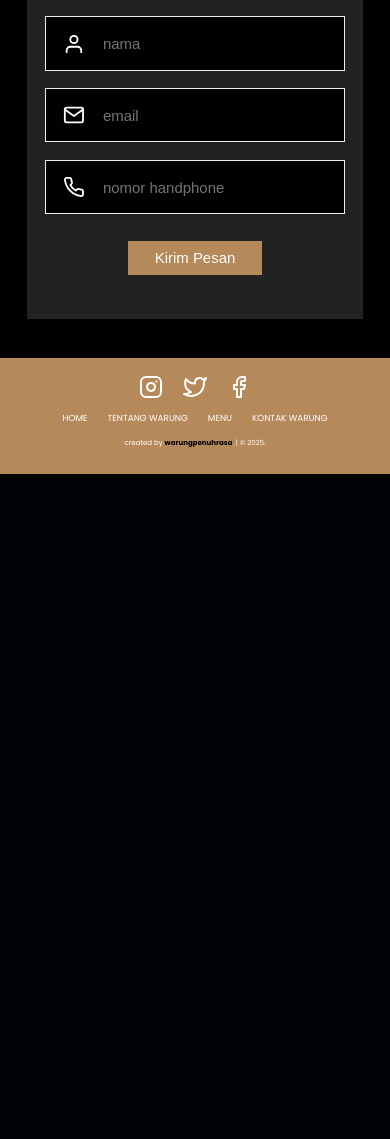
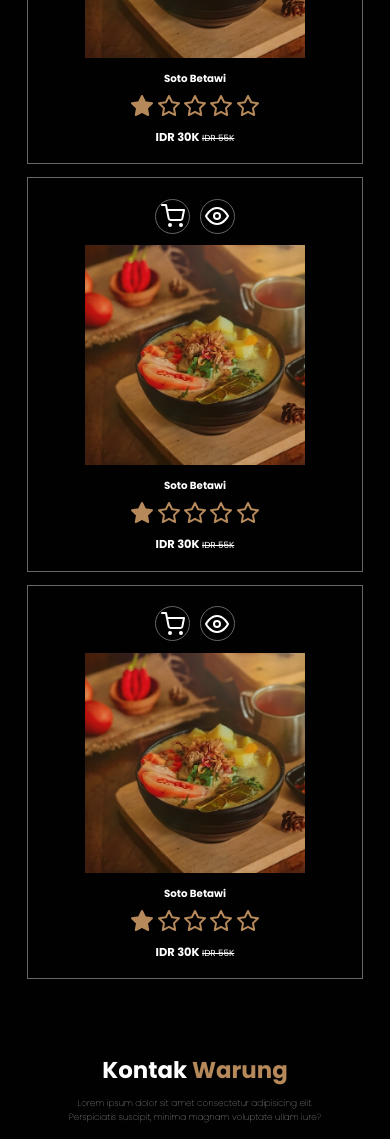
Before and after one commit to pjwarung01/warung-penuh-rasa, a PHP site: page / in a window 390 px wide. Shown: the part 3505-4644 px from the top of the page. Before the commit the page ends 3979 px from the top, so only its background shows below. Run offline with PHP 8.4, Linux system fonts and the light colour scheme.

Commit message:
menambah fitur search dan shopping cart

```diff
--- a/css/style.css
+++ b/css/style.css
@@ -153,12 +238,14 @@ body {
 /* About Section */
 .about,
 .menu,
+.products,
 .contact {
   padding: 7rem 7% 1.4rem;
 }
 
 .about h2,
 .menu h2,
+.products h2,
 .contact h2 {
   text-align: center;
   font-size: 2.6rem;
@@ -167,6 +254,7 @@ body {
 
 .about h2 span,
 .menu h2 span,
+.products h2 span,
 .contact h2 span {
   color: var(--primary);
 }
@@ -207,6 +295,7 @@ body {
   margin-bottom: 1rem;
 }
 .menu p,
+.products p,
 .contact p {
   text-align: center;
   max-width: 30rem;
@@ -235,6 +324,76 @@ body {
 
 .menu .row .menu-card .menu-card-title {
   margin: 1rem auto 0.5rem;
+}
+
+/* Products Section */
+.products .row {
+  display: grid;
+  grid-template-columns: repeat(auto-fit, minmax(30rem, 1fr));
+  gap: 1.5rem;
+  margin-top: 4rem;
+}
+
+.products .product-card {
+  text-align: center;
+  border: 1px solid #666;
+  padding: 2rem;
+}
+
+.products .product-icons {
+  display: flex;
+  justify-content: center;
+  gap: 0.5rem;
+}
+
+.products .product-icons a {
+  width: 4rem;
+  height: 4rem;
+  color: #fff;
+  margin: 0.3rem;
+  border: 1px solid #666;
+  border-radius: 50%;
+  display: flex;
+  justify-content: center;
+  align-items: center;
+}
+
+.products .product-icons a:hover {
+  background-color: var(--primary);
+  border: 1px solid var(--primary);
+}
+
+.products .product-image {
+  padding: 1rem 0;
+}
+
+.products .product-image img {
+  height: 25rem;
+}
+
+.products .product-content h3 {
+  font: 2rem;
+}
+
+.products .product-stars {
+  font: 1.7rem;
+  padding: 0.8rem;
+  color: var(--primary);
+}
+
+.products .product-stars .star-full {
+  fill: var(--primary);
+}
+
+.products .product-price {
+  font-size: 1.3rem;
+  font-weight: bold;
+}
+
+.products .product-price span {
+  text-decoration: line-through;
+  font-weight: lighter;
+  font-size: 1rem;
 }
 
 /* Contact Section */
--- a/index.html
+++ b/index.html
@@ -28,15 +28,55 @@
         <a href="#home">HOME</a>
         <a href="#about">TENTANG WARUNG</a>
         <a href="#menu">MENU</a>
+        <a href="#products">PRODUK</a>
         <a href="#contact">KONTAK WARUNG</a>
       </div>
 
       <div class="navbar-tambahan">
-        <a href="#" id="search"><i data-feather="search"></i> </a>
-        <a href="#" id="shopping-cart"><i data-feather="shopping-cart"></i></a>
+        <a href="#" id="search-button"><i data-feather="search"></i> </a>
+        <a href="#" id="shopping-cart-button"
+          ><i data-feather="shopping-cart"></i
+        ></a>
         <a href="#" id="hamburger-menu"><i data-feather="menu"></i></a>
       </div>
+
+      <!-- Search Form Awal -->
+      <div class="search-form">
+        <input type="search" id="search-box" placeholder="cari disini ..." />
+        <label for="search-box"><i data-feather="search"></i></label>
+      </div>
+      <!-- Search Form Akhir -->
+
+      <!-- Shopping Cart Awal -->
+      <div class="shopping-cart">
+        <div class="cart-item">
+          <img src="img/products/products-1.jpg" alt="Product 1" />
+          <div class="item-detail">
+            <h3>Product 1</h3>
+            <div class="item-price">IDR 30K</div>
+          </div>
+          <i data-feather="trash-2" class="remove-item"></i>
+        </div>
+        <div class="cart-item">
+          <img src="img/products/products-1.jpg" alt="Product 2" />
+          <div class="item-detail">
+            <h3>Product 1</h3>
+            <div class="item-price">IDR 30K</div>
+          </div>
+          <i data-feather="trash-2" class="remove-item"></i>
+        </div>
+        <div class="cart-item">
+          <img src="img/products/products-1.jpg" alt="Product 3" />
+          <div class="item-detail">
+            <h3>Product 1</h3>
+            <div class="item-price">IDR 30K</div>
+          </div>
+          <i data-feather="trash-2" class="remove-item"></i>
+        </div>
+      </div>
+      <!-- Shopping Cart Akhir -->
     </nav>
+
     <!-- Navbar Akhir -->
 
     <!-- Lorong Section Awal -->
@@ -107,6 +147,79 @@
     </section>
     <!-- Menu Section Akhir -->
 
+    <!-- Produk Section Awal -->
+    <section id="products" class="products">
+      <h2>Produk <span>Unggulan Kami</span></h2>
+      <p>
+        Lorem ipsum dolor sit amet consectetur adipisicing elit. Perspiciatis
+        suscipit, minima magnam voluptate ullam iure?
+      </p>
+
+      <div class="row">
+        <div class="product-card">
+          <div class="product-icons">
+            <a href="#"><i data-feather="shopping-cart"></i></a>
+            <a href="#"><i data-feather="eye"></i></a>
+          </div>
+          <div class="product-image">
+            <img src="img/products/products-1.jpg" alt="Product 1" />
+          </div>
+          <div class="product-content">
+            <h3>Soto Betawi</h3>
+            <div class="product-stars">
+              <i data-feather="star" class="star-full"></i>
+              <i data-feather="star"></i>
+              <i data-feather="star"></i>
+              <i data-feather="star"></i>
+              <i data-feather="star"></i>
+            </div>
+            <div class="product-price">IDR 30K <span>IDR 55K</span></div>
+          </div>
+        </div>
+        <div class="product-card">
+          <div class="product-icons">
+            <a href="#"><i data-feather="shopping-cart"></i></a>
+            <a href="#"><i data-feather="eye"></i></a>
+          </div>
+          <div class="product-image">
+            <img src="img/products/products-1.jpg" alt="Product 2" />
+          </div>
+          <div class="product-content">
+            <h3>Soto Betawi</h3>
+            <div class="product-stars">
+              <i data-feather="star" class="star-full"></i>
+              <i data-feather="star"></i>
+              <i data-feather="star"></i>
+              <i data-feather="star"></i>
+              <i data-feather="star"></i>
+            </div>
+            <div class="product-price">IDR 30K <span>IDR 55K</span></div>
+          </div>
+        </div>
+        <div class="product-card">
+          <div class="product-icons">
+            <a href="#"><i data-feather="shopping-cart"></i></a>
+            <a href="#"><i data-feather="eye"></i></a>
+          </div>
+          <div class="product-image">
+            <img src="img/products/products-1.jpg" alt="Product 3" />
+          </div>
+          <div class="product-content">
+            <h3>Soto Betawi</h3>
+            <div class="product-stars">
+              <i data-feather="star" class="star-full"></i>
+              <i data-feather="star"></i>
+              <i data-feather="star"></i>
+              <i data-feather="star"></i>
+              <i data-feather="star"></i>
+            </div>
+            <div class="product-price">IDR 30K <span>IDR 55K</span></div>
+          </div>
+        </div>
+      </div>
+    </section>
+    <!-- Produk Section Akhir -->
+
     <!-- Contact Section Awal -->
     <section id="contact" class="contact">
       <h2>Kontak <span>Warung</span></h2>
--- a/js/script.js
+++ b/js/script.js
@@ -1,4 +1,4 @@
-// Toggle class active
+// Toggle class active Hamburger Menu
 const navbarNav = document.querySelector(".navbar-nav");
 
 // Ketika Hamburger Menu di Klik
@@ -6,11 +6,45 @@ document.querySelector("#hamburger-menu").onclick = () => {
   navbarNav.classList.toggle("active");
 };
 
+// Toggle class active Search-From
+const searchForm = document.querySelector(".search-form");
+const searchBox = document.querySelector("#search-box");
+
+document.querySelector("#search-button").onclick = (e) => {
+  searchForm.classList.toggle("active");
+  searchBox.focus();
+  e.preventDefault();
+};
+
+// Toggle class active Shopping Cart
+const shoppingCart = document.querySelector(".shopping-cart");
+
+document.querySelector("#shopping-cart-button").onclick = (e) => {
+  shoppingCart.classList.toggle("active");
+  e.preventDefault();
+};
+
 // Klik diluar sidebar untuk menghilangkan navbar
 const hamburger = document.querySelector("#hamburger-menu");
+const searchButton = document.querySelector("#search-button");
+const sc = document.querySelector("#shopping-cart-button");
 
 document.addEventListener("click", function (e) {
   if (!hamburger.contains(e.target) && !navbarNav.contains(e.target)) {
     navbarNav.classList.remove("active");
   }
 });
+
+document.addEventListener("click", function (e) {
+  if (!searchButton.contains(e.target) && !searchForm.contains(e.target)) {
+    searchForm.classList.remove("active");
+  }
+});
+
+document.addEventListener("click", function (e) {
+  if (!sc.contains(e.target) && !shoppingCart.contains(e.target)) {
+    shoppingCart.classList.remove("active");
+  }
+});
+
+//
```
Also changed, not shown: other parts of css/style.css (+90 -0 lines), img/products/products-1.jpg (added).
